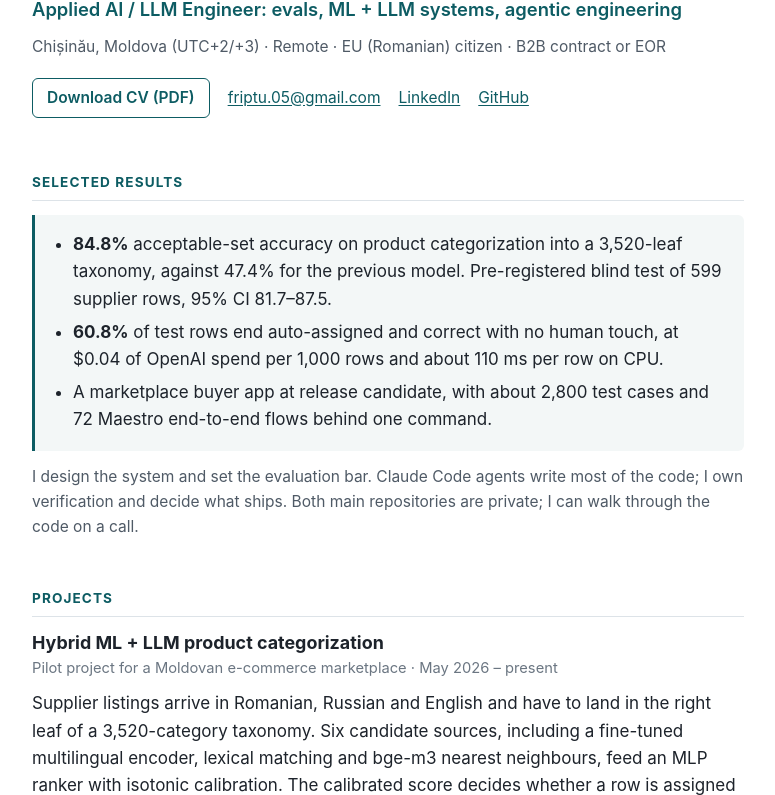
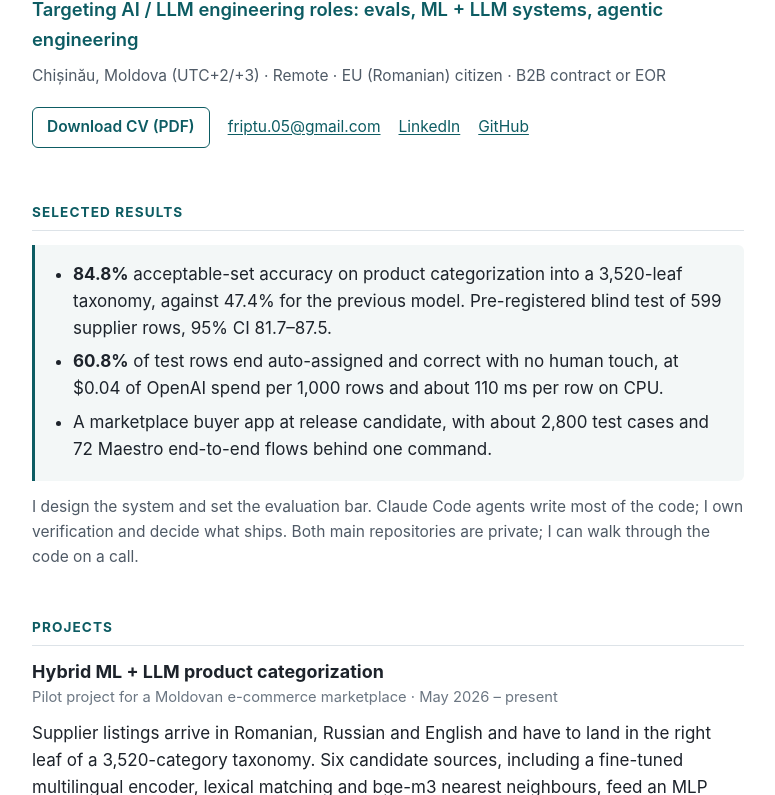
Before and after one commit to malmurk/malmurk.github.io, a plain HTML site: page index.html in a window 1280 px wide. Shown: the part 107-902 px from the top of the page, without its empty margins (252-1027 px from the left). Drawn offline with Linux system fonts and the light colour scheme.

Commit message:
Headline: target role instead of title
Co-Authored-By: Claude Opus 5.5 <noreply@anthropic.com>

```diff
--- a/index.html
+++ b/index.html
@@ -4,7 +4,7 @@
 <meta charset="utf-8">
 <meta name="viewport" content="width=device-width, initial-scale=1">
 <title>Cătălin Friptu</title>
-<meta name="description" content="Cătălin Friptu, Applied AI / LLM Engineer: evals, ML + LLM systems, agentic engineering. Chișinău, Moldova; remote.">
+<meta name="description" content="Cătălin Friptu, Targeting AI / LLM engineering roles: evals, ML + LLM systems, agentic engineering. Chișinău, Moldova; remote.">
 <style>
   :root {
     --text: #1d232b;
@@ -69,7 +69,7 @@
 
 <header>
   <h1>Cătălin Friptu</h1>
-  <p class="role">Applied AI / LLM Engineer: evals, ML + LLM systems, agentic engineering</p>
+  <p class="role">Targeting AI / LLM engineering roles: evals, ML + LLM systems, agentic engineering</p>
   <p class="where">Chișinău, Moldova (UTC+2/+3) · Remote · EU (Romanian) citizen · B2B contract or EOR</p>
   <ul class="links">
     <li><a class="btn" href="cv.pdf">Download CV (PDF)</a></li>
```
Also changed, not shown: 1 other file.
